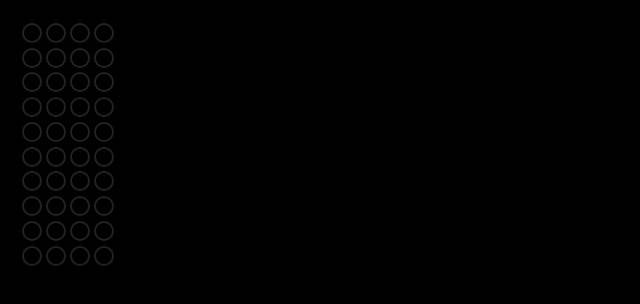
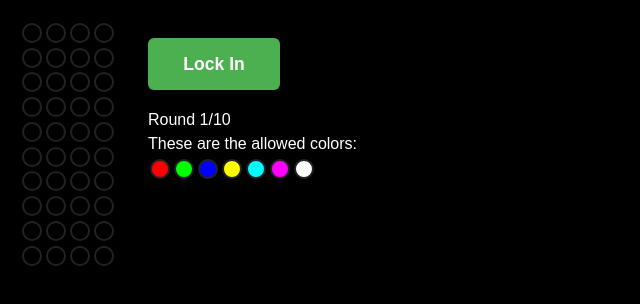
Before and after one commit to lime999/mastermind-react, a Next.js app: page / in a window 1280 px wide. Shown: the top 304 px of the page, without its empty margins (0-640 px from the left). Built offline with nearby package versions, Linux system fonts and the light colour scheme.

Commit message:
making a lock in button(only visual) and showing the allowed colors

```diff
--- a/src/app/globals.css
+++ b/src/app/globals.css
@@ -49,3 +49,42 @@ body {
   display: flex;
   flex-direction: row;
 }
+
+.lock-in-btn {
+  background-color: #4caf50;
+  color: #fff;
+  border: none;
+  border-radius: 6px;
+  padding: 0.75em 2em;
+  font-size: 1.1em;
+  font-weight: bold;
+  cursor: pointer;
+  margin: 1em 0;
+}
+
+.lock-in-btn:hover {
+  background-color: #388e3c;
+  outline: none;
+}
+
+.lock-in-btn:focus {
+  outline: none;
+}
+
+.lock-in-btn:active {
+  background-color: #9e1414;
+}
+
+.side-panel {
+  margin-left: 2em;
+  display: flex;
+  flex-direction: column;
+  align-items: flex-start;
+  position: sticky;
+  top: 20px;
+}
+.game {
+  display: flex;
+  flex-direction: row;
+  align-items: flex-start;
+}
--- a/src/app/page.tsx
+++ b/src/app/page.tsx
@@ -14,6 +14,13 @@ function Pin({ background, onSquareClick }: SquareProps) {
 
   return <button style={{ background: colors[background] }} className="pin" onClick={onSquareClick}></button>;
 
+}
+function allowedColors() {
+  const buttons = [];
+  for (let i = 1; i < 8; i++) {
+    buttons.push(<button key={i} className="pin" style={{ backgroundColor: colors[i] }}></button>);
+  }
+  return buttons;
 }
 
 export default function Board() {
@@ -43,10 +50,9 @@ export default function Board() {
 
 
 
-
-
   return (
-    <>
+    <div className="game">
+      <div>
         <div className="board-row">
           <Pin background={pins[0]} onSquareClick={() => handleClick(0)} />
           <Pin background={pins[1]} onSquareClick={() => handleClick(1)} />
@@ -107,6 +113,15 @@ export default function Board() {
           <Pin background={pins[38]} onSquareClick={() => handleClick(38)} />
           <Pin background={pins[39]} onSquareClick={() => handleClick(39)} />
         </div>
-    </>
+      </div>
+      <div className="side-panel">
+        <button className="lock-in-btn">Lock In</button>
+        <h1>Round {round}/10</h1>
+        <h1>These are the allowed colors:</h1>
+        <div>
+          {allowedColors()}
+        </div>
+      </div>
+    </div>
   );
 }
```
Lines whose indentation alone changed are shown as unchanged.
